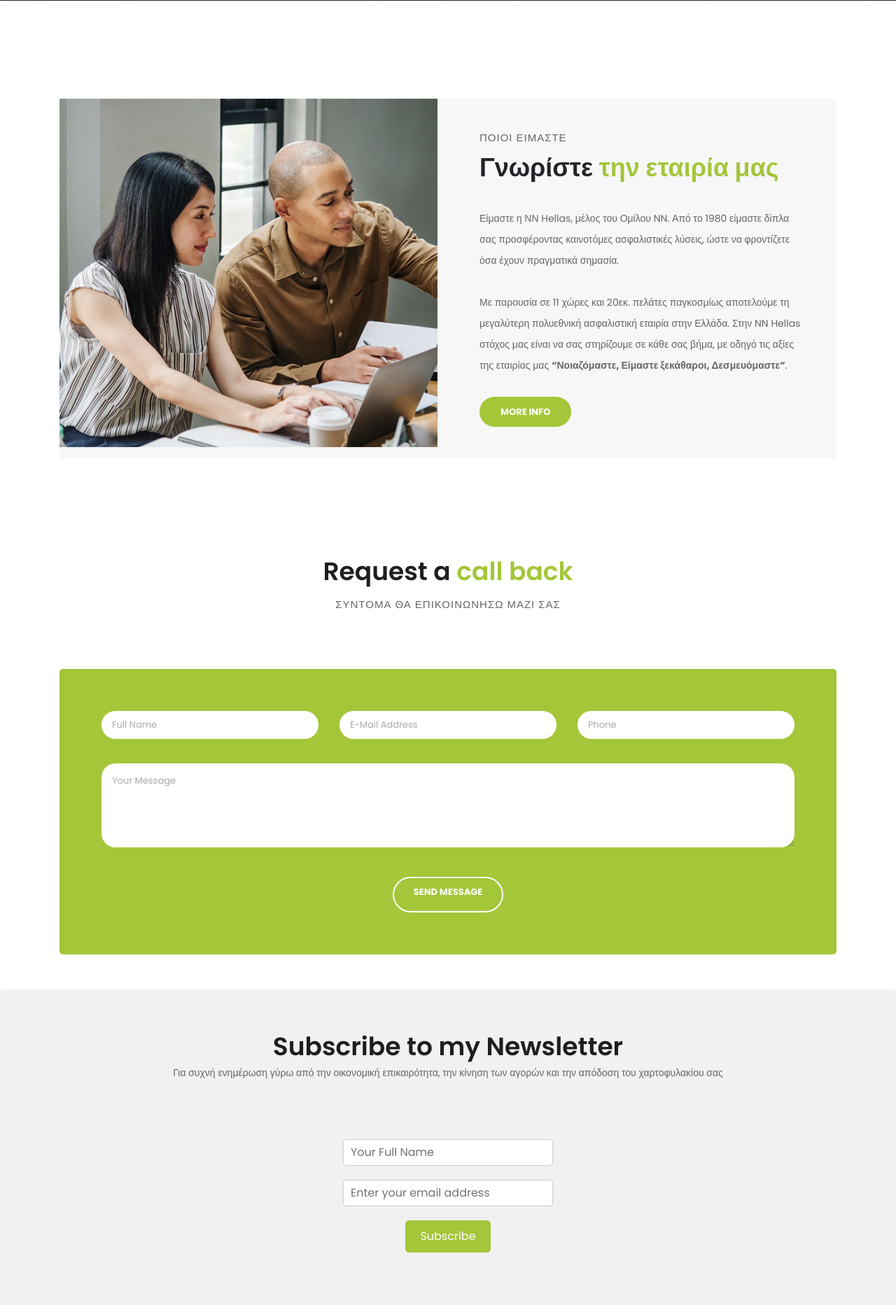
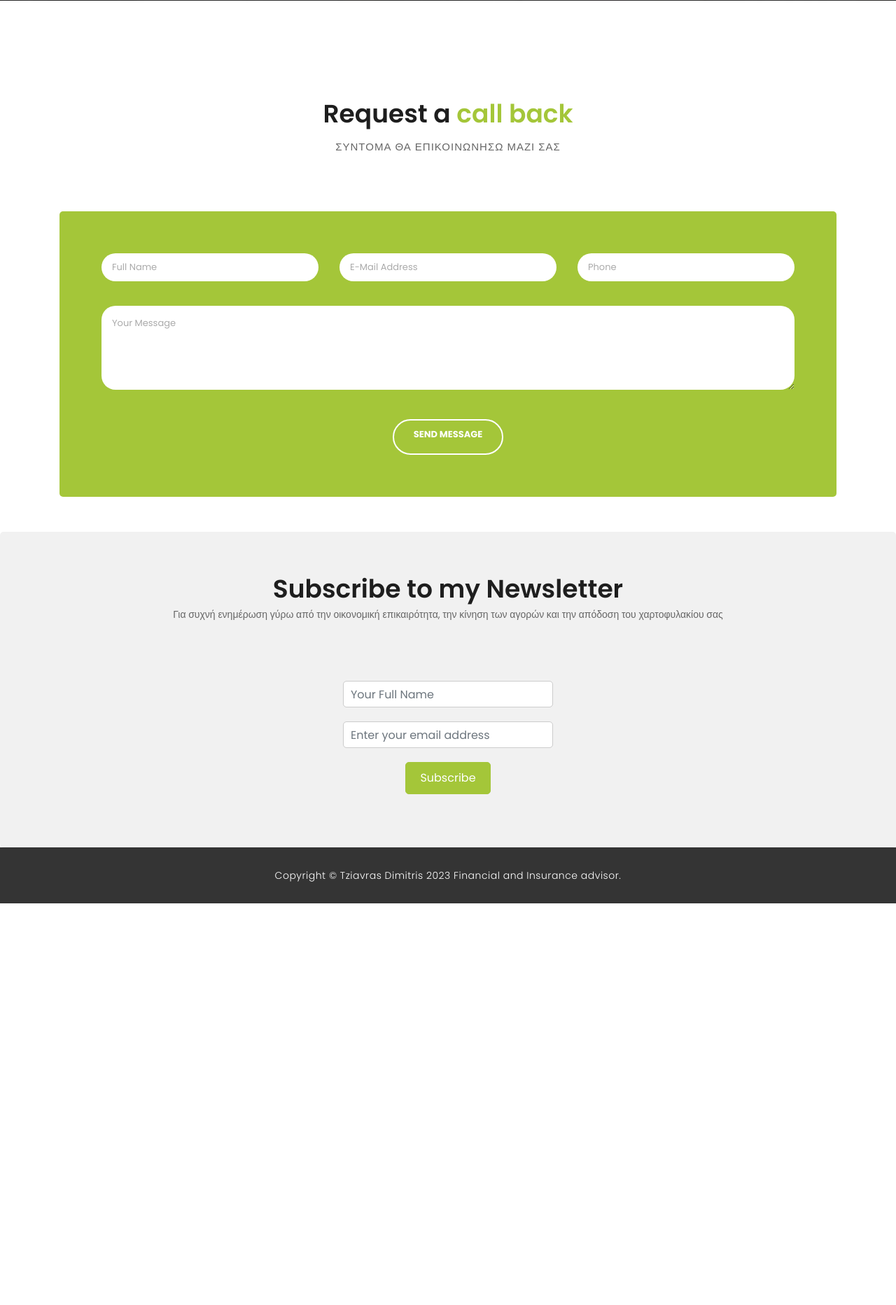
Before and after one commit to dtzia/investment_advisor_webpage1, a Flask app: page / in a window 1280 px wide. Shown: the part 3511-5376 px from the top of the page at 70% size. After the commit the page ends 4802 px from the top, so only its background shows below. Run offline with Flask 3, Linux system fonts and the light colour scheme; some libraries are stand-ins or nearby versions.

```diff
--- a/templates/form.html
+++ b/templates/form.html
@@ -213,31 +213,31 @@
     </div>
 
 
-    <div class="more-info">
-      <div class="container">
-        <div class="row">
-          <div class="col-md-12">
-            <div class="more-info-content">
-              <div class="row">
-                <div class="col-md-6">
-                  <div class="left-image">
-                    <img src="static/images/more-info.jpg" alt="">
-                  </div>
-                </div>
-                <div class="col-md-6 align-self-center">
-                  <div class="right-content">
-                    <span>Ποιοι ειμαστε</span>
-                    <h2>Γνωρίστε <em>την εταιρία μας</em></h2>
-                    <p>Είμαστε η ΝΝ Hellas, μέλος του Ομίλου NN. Από το 1980 είμαστε δίπλα σας προσφέροντας καινοτόμες ασφαλιστικές λύσεις, ώστε να φροντίζετε όσα έχουν πραγματικά σημασία.<br><br>Με παρουσία σε 11 χώρες και 20εκ. πελάτες παγκοσμίως αποτελούμε τη μεγαλύτερη πολυεθνική ασφαλιστική εταιρία στην Ελλάδα. Στην NN Hellas στόχος μας είναι να σας στηρίζουμε σε κάθε σας βήμα, με οδηγό τις αξίες της εταιρίας μας <b>“Νοιαζόμαστε, Είμαστε ξεκάθαροι, Δεσμευόμαστε”</b>.</p>
-                    <a href="https://www.nnhellas.gr/" target="_blank" class="filled-button">More info</a>
-                  </div>
-                </div>
-              </div>
-            </div>
-          </div>
-        </div>
-      </div>
-    </div>
+<!--    <div class="more-info">-->
+<!--      <div class="container">-->
+<!--        <div class="row">-->
+<!--          <div class="col-md-12">-->
+<!--            <div class="more-info-content">-->
+<!--              <div class="row">-->
+<!--                <div class="col-md-6">-->
+<!--                  <div class="left-image">-->
+<!--                    <img src="static/images/more-info.jpg" alt="">-->
+<!--                  </div>-->
+<!--                </div>-->
+<!--                <div class="col-md-6 align-self-center">-->
+<!--                  <div class="right-content">-->
+<!--                    <span>Ποιοι ειμαστε</span>-->
+<!--                    <h2>Γνωρίστε <em>την εταιρία μας</em></h2>-->
+<!--                    <p>Είμαστε η ΝΝ Hellas, μέλος του Ομίλου NN. Από το 1980 είμαστε δίπλα σας προσφέροντας καινοτόμες ασφαλιστικές λύσεις, ώστε να φροντίζετε όσα έχουν πραγματικά σημασία.<br><br>Με παρουσία σε 11 χώρες και 20εκ. πελάτες παγκοσμίως αποτελούμε τη μεγαλύτερη πολυεθνική ασφαλιστική εταιρία στην Ελλάδα. Στην NN Hellas στόχος μας είναι να σας στηρίζουμε σε κάθε σας βήμα, με οδηγό τις αξίες της εταιρίας μας <b>“Νοιαζόμαστε, Είμαστε ξεκάθαροι, Δεσμευόμαστε”</b>.</p>-->
+<!--                    <a href="https://www.nnhellas.gr/" target="_blank" class="filled-button">More info</a>-->
+<!--                  </div>-->
+<!--                </div>-->
+<!--              </div>-->
+<!--            </div>-->
+<!--          </div>-->
+<!--        </div>-->
+<!--      </div>-->
+<!--    </div>-->
 
     <div class="callback-form">
       <div class="container">
```
